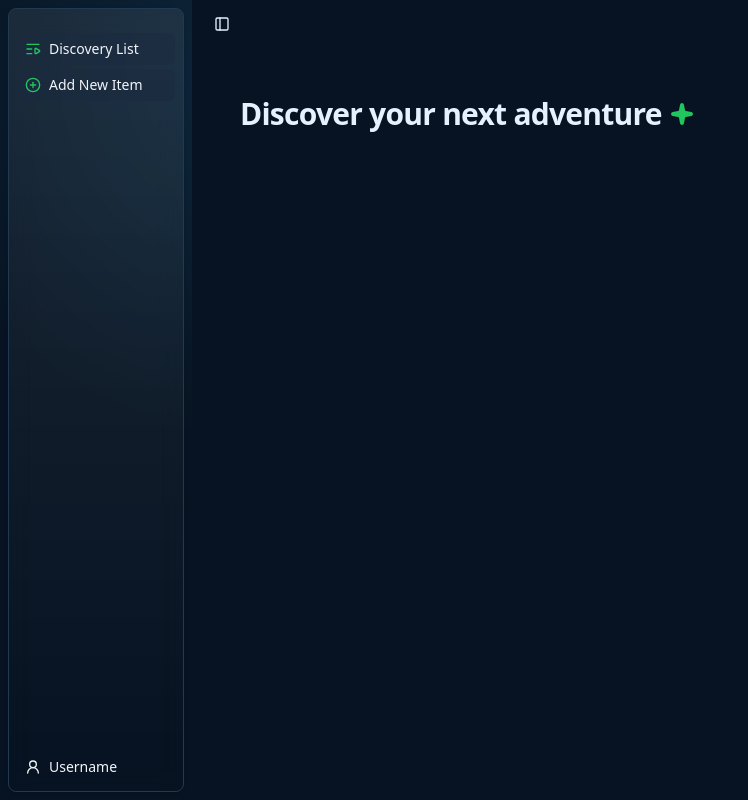
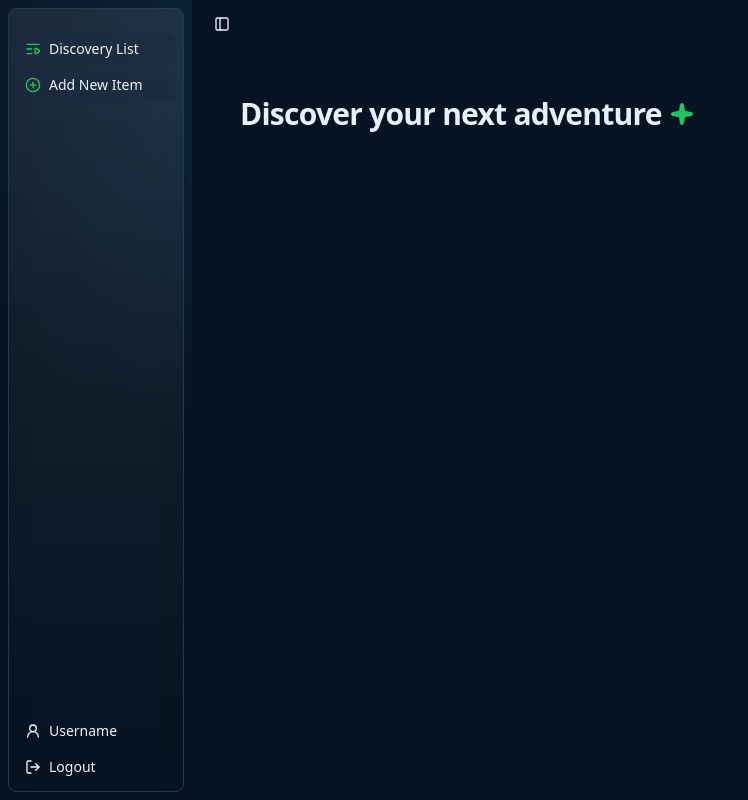
Before and after one commit to not-oleksii/nexty-hub-app, a Next.js app: page /discover-list in a window 1280 px wide. Shown: the whole page, without its empty margins (0-748 px from the left). Built offline with nearby package versions, Linux system fonts and the light colour scheme; no server answers; the database is empty.

Commit message:
feat(logout): add logout button

```diff
--- a/src/app/(public)/signup/_components/signup-form.tsx
+++ b/src/app/(public)/signup/_components/signup-form.tsx
@@ -59,6 +59,7 @@ const DEFAULT_VALUES: SignupFormValues = {
 };
 
 export function SignupForm() {
+  const [submitSuccess, setSubmitSuccess] = useState<string | null>(null);
   const [submitError, setSubmitError] = useState<string | null>(null);
   const form = useForm({
     defaultValues: DEFAULT_VALUES,
@@ -67,6 +68,7 @@ export function SignupForm() {
       onBlur: formSchema,
     },
     onSubmit: async ({ value }) => {
+      setSubmitSuccess(null);
       setSubmitError(null);
 
       try {
@@ -74,6 +76,8 @@ export function SignupForm() {
           username: value.username.trim(),
           password: value.password,
         });
+
+        setSubmitSuccess('Account created successfully. You can now log in.');
       } catch (error) {
         const message =
           error instanceof Error ? error.message : 'Signup failed';
@@ -187,6 +191,9 @@ export function SignupForm() {
       </CardContent>
       <CardFooter>
         <div className="flex w-full flex-col gap-2">
+          {submitSuccess && (
+            <Body className="text-emerald-500">{submitSuccess}</Body>
+          )}
           {submitError && (
             <Body className="text-destructive">{submitError}</Body>
           )}
--- /dev/null
+++ b/src/app/api/logout/route.ts
@@ -0,0 +1,22 @@
+import { NextResponse } from 'next/server';
+
+const AUTH_COOKIE = 'nexty_auth';
+
+export async function POST() {
+  const response = NextResponse.json(
+    { message: 'Logged out' },
+    { status: 200 },
+  );
+
+  response.cookies.set({
+    name: AUTH_COOKIE,
+    value: '',
+    httpOnly: true,
+    sameSite: 'lax',
+    secure: process.env.NODE_ENV === 'production',
+    path: '/',
+    maxAge: 0,
+  });
+
+  return response;
+}
--- a/src/components/app-sidebar.tsx
+++ b/src/components/app-sidebar.tsx
@@ -1,6 +1,10 @@
+'use client';
+
+import { useCallback, useState } from 'react';
 import Link from 'next/link';
+import { useRouter } from 'next/navigation';
 
-import { CirclePlusIcon, ListVideoIcon, User2 } from 'lucide-react';
+import { CirclePlusIcon, ListVideoIcon, LogOutIcon, User2 } from 'lucide-react';
 
 import {
   Sidebar,
@@ -15,6 +19,32 @@ import {
 import { ROUTES } from '@/constants/routes';
 
 export function AppSidebar() {
+  const router = useRouter();
+  const [isLoggingOut, setIsLoggingOut] = useState(false);
+  const [logoutError, setLogoutError] = useState<string | null>(null);
+
+  const handleLogout = useCallback(async () => {
+    setIsLoggingOut(true);
+    setLogoutError(null);
+
+    try {
+      const res = await fetch('/api/logout', { method: 'POST' });
+
+      if (!res.ok) {
+        throw new Error('Logout failed');
+      }
+
+      router.push(ROUTES.login);
+      router.refresh();
+    } catch (error) {
+      const message = error instanceof Error ? error.message : 'Logout failed';
+
+      setLogoutError(message);
+    } finally {
+      setIsLoggingOut(false);
+    }
+  }, [router]);
+
   return (
     <Sidebar variant="floating" collapsible="icon">
       <SidebarHeader />
@@ -47,6 +77,16 @@ export function AppSidebar() {
               <User2 /> Username
             </SidebarMenuButton>
           </SidebarMenuItem>
+          <SidebarMenuItem>
+            <SidebarMenuButton disabled={isLoggingOut} onClick={handleLogout}>
+              <LogOutIcon /> {isLoggingOut ? 'Logging out...' : 'Logout'}
+            </SidebarMenuButton>
+          </SidebarMenuItem>
+          {logoutError ? (
+            <SidebarMenuItem>
+              <SidebarMenuButton aria-disabled>{logoutError}</SidebarMenuButton>
+            </SidebarMenuItem>
+          ) : null}
         </SidebarMenu>
       </SidebarFooter>
     </Sidebar>
```
